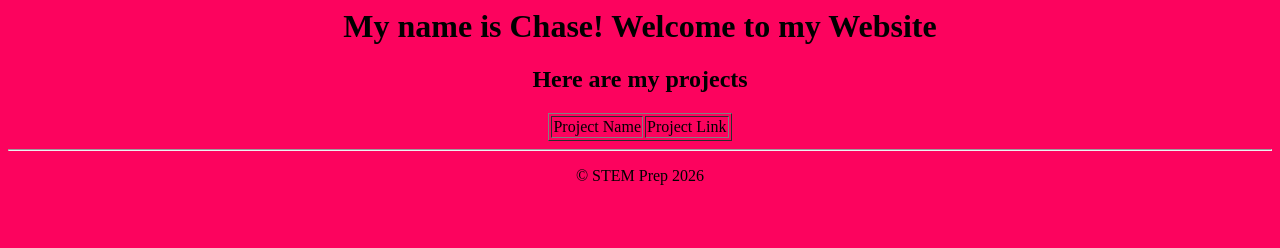
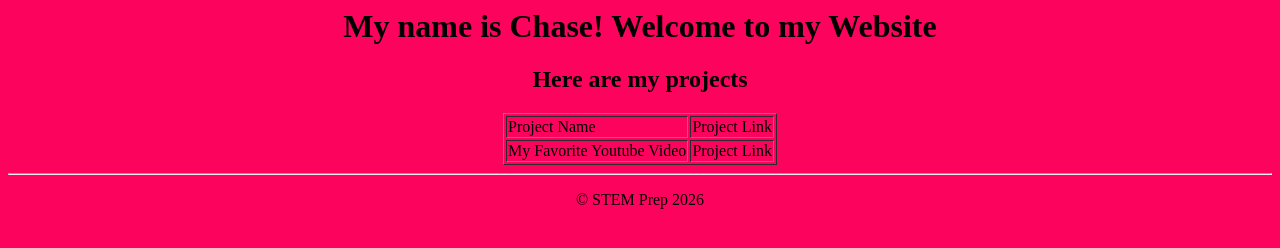
Before and after one commit to CryoCket/CryoCket.github.io, a plain HTML site: page index.html in a window 1280 px wide. Drawn offline with Linux system fonts and the light colour scheme.

Commit message:
Index.html

```diff
--- a/index.html
+++ b/index.html
@@ -12,9 +12,13 @@
      <h1>My name is Chase! Welcome to my Website</h1>
      <h2>Here are my projects</h2>
      <table border="1">
+       <tr>
+       <td>Project Name</td>
+           <td>Project Link</td>
+         </tr>
          <tr>
-           <td>Project Name</td>
-           <td>Project Link</td>
+           <td>My Favorite Youtube Video</td>
+           <td><a href"youtube.html">Project Link</a></td>
          </tr>
       </table>
      <hr>
```
